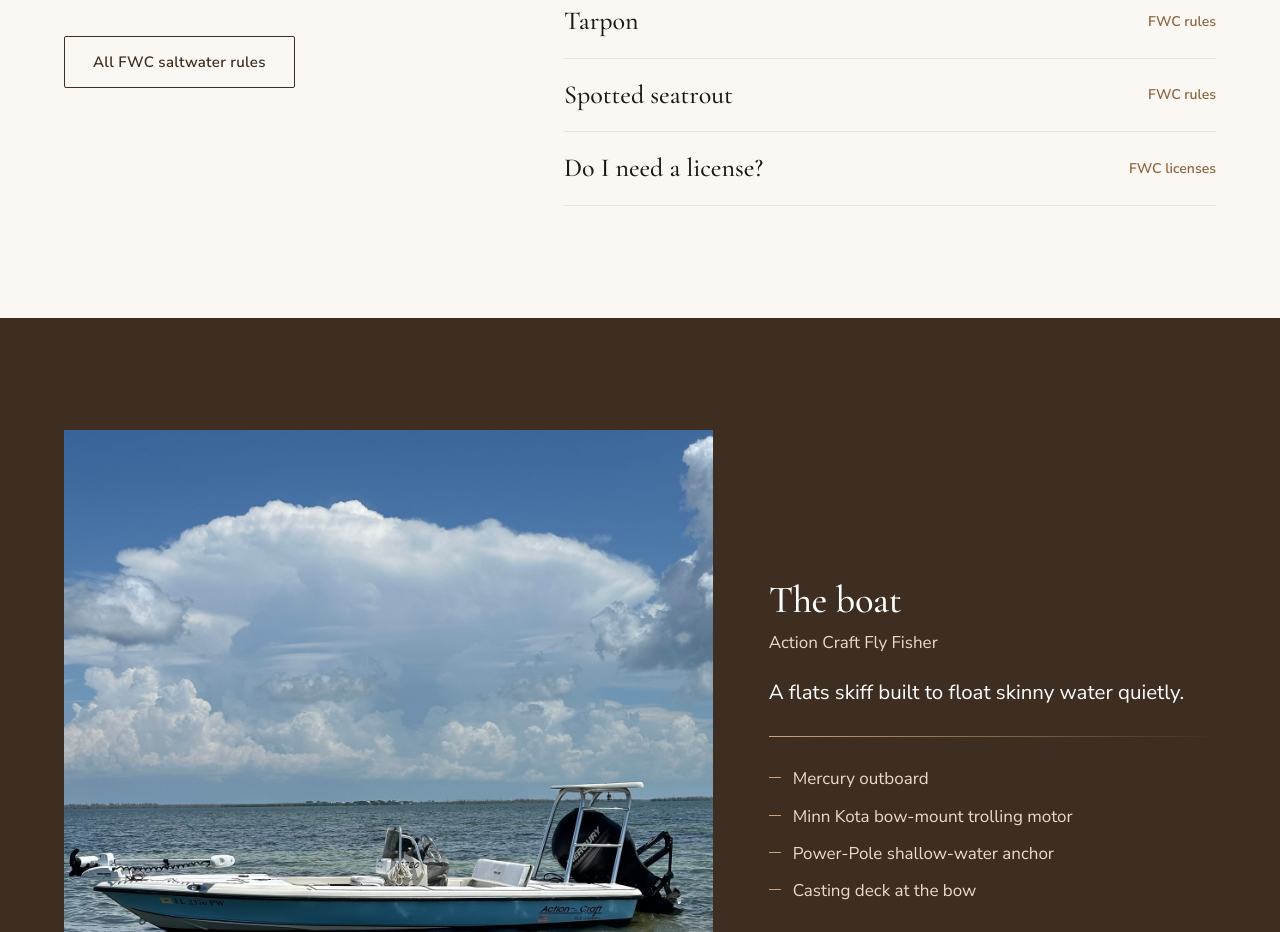
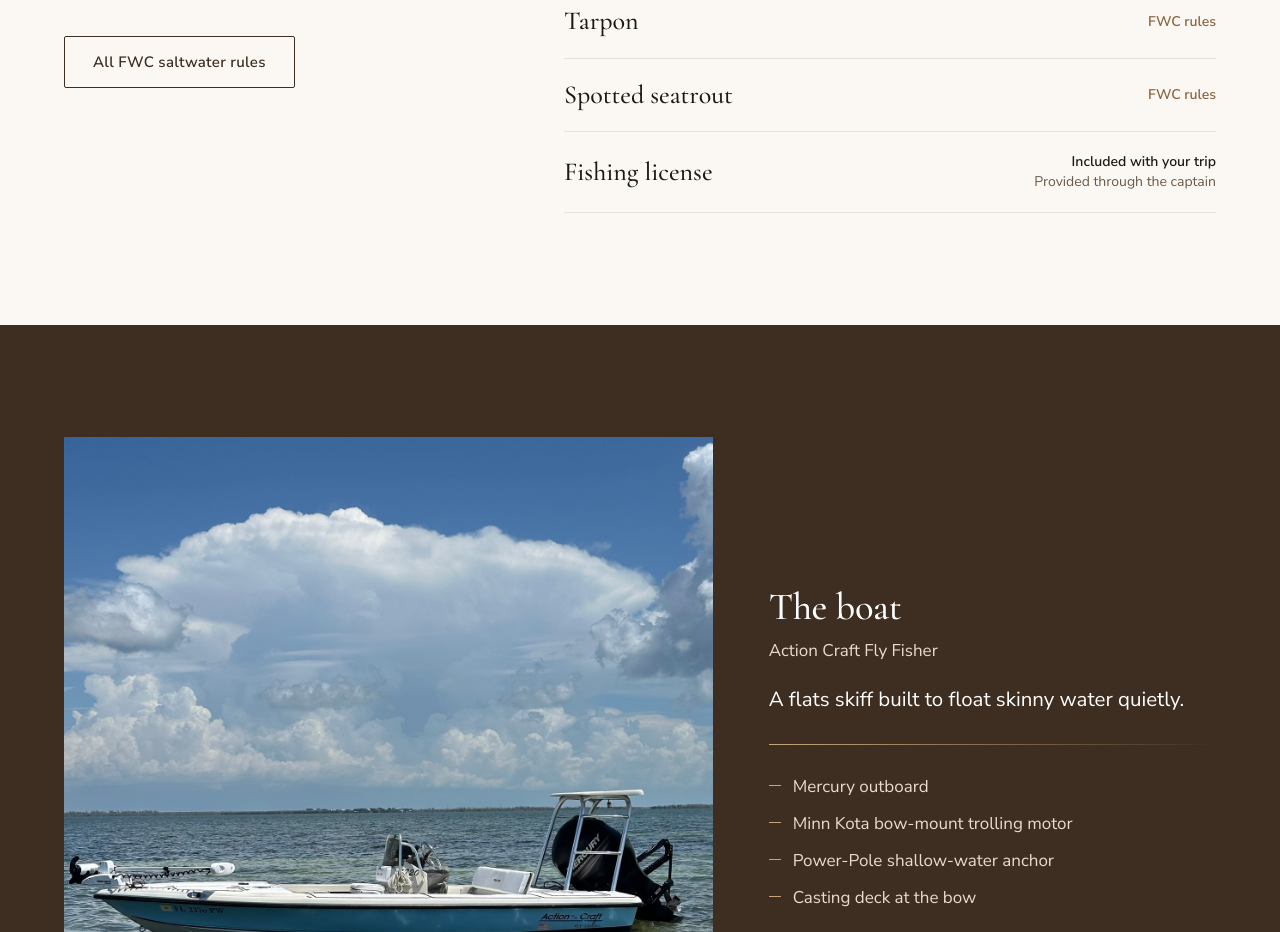
Before and after one commit to alexbaumann1108/https-github.com-nextlevelbuilder-ui-ux-pro-max-skill, a Next.js app in the folder frigate/website/: page / in a window 1280 px wide. Shown: the part 3726-4658 px from the top of the page. Built offline with nearby package versions, Linux system fonts and the light colour scheme; no server answers.

Commit message:
Show that the fishing license is provided through the captain
Co-Authored-By: Claude Opus 5.5 <noreply@anthropic.com>
Claude-Session: https://claude.ai/code/session_01E2XTvEi7G3cUwdy5bTAxUt

```diff
--- a/frigate/website/src/components/sections.tsx
+++ b/frigate/website/src/components/sections.tsx
@@ -319,19 +319,12 @@ export function RegulationsSection() {
                 </a>
               </li>
             ))}
-            <li>
-              <a
-                href={fwc.license}
-                target="_blank"
-                rel="noopener"
-                className="group flex items-center justify-between gap-6 py-5"
-              >
-                <span className="font-display text-[1.625rem] leading-tight">Do I need a license?</span>
-                <span className="shrink-0 text-sm font-semibold text-ocean group-hover:underline">
-                  FWC licenses
-                  <span className="sr-only"> (opens in a new tab)</span>
-                </span>
-              </a>
+            <li className="flex items-center justify-between gap-6 py-5">
+              <span className="font-display text-[1.625rem] leading-tight">Fishing license</span>
+              <span className="shrink-0 text-right text-sm font-semibold">
+                Included with your trip
+                <span className="block font-normal text-slate">Provided through the captain</span>
+              </span>
             </li>
           </ul>
         </div>
--- a/frigate/website/src/content/home.ts
+++ b/frigate/website/src/content/home.ts
@@ -104,8 +104,7 @@ export const faqs: { q: string; a: string; needsDetails?: boolean }[] = [
   },
   {
     q: "Do I need a fishing license?",
-    a: "Add your answer here: whether guests are covered by your charter license or need their own.",
-    needsDetails: true,
+    a: "No. Your fishing license is provided through the captain, so you don't need to buy your own.",
   },
   {
     q: "Is tackle provided?",
```
Also changed, not shown: 1 other file (tests, documents, lock files or other folders).
